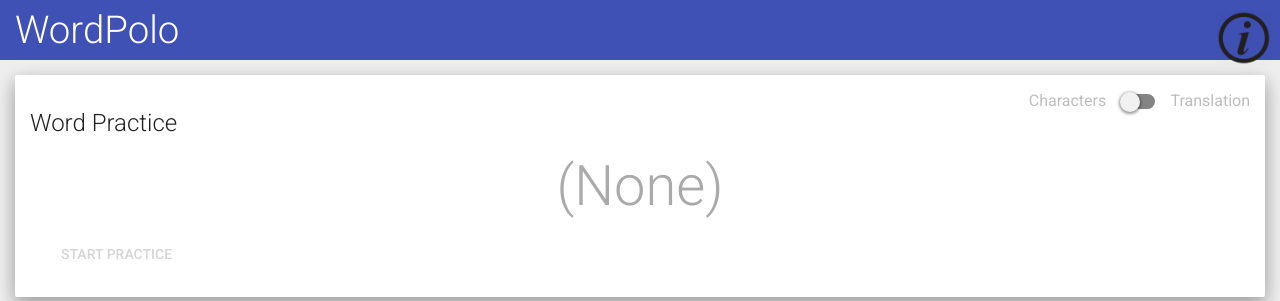
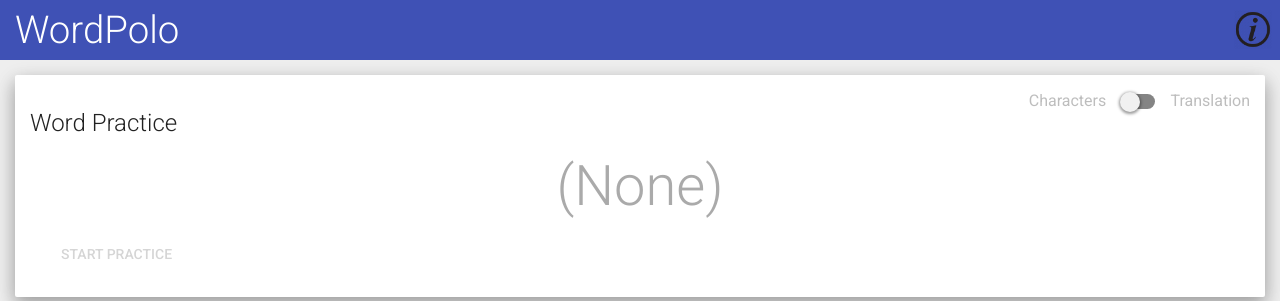
Before and after one commit to ezwang/HackTJ2016, a Flask app: page / in a window 1280 px wide. Shown: the top 301 px of the page. Run offline with Flask 2, Linux system fonts and the light colour scheme; some libraries are stand-ins or nearby versions.

Commit message:
made about icon in turns of width

```diff
--- a/static/css/style.css
+++ b/static/css/style.css
@@ -11,9 +11,9 @@
 #about-icon-div {
   position:absolute;
 	right:1vh;
-	top: 1.3vh;
-	height: 7vh;
-	width: 7vh;
+	top: 0.8vw;
+	height: 3vw;
+	width: 3vw;
 	border-radius: 50%;
 	transition: background-color .2s, box-shadow .2s;
 }
@@ -23,8 +23,8 @@
 	box-shadow: 0 0 5px rgba(0, 0, 0, 0.6);
 }
 #about-icon {
-  height: 7vh;
-	width: 7vh;
+  height: 3vw;
+	width: 3vw;
 }
 #about-div {
   z-index: 11;
```
